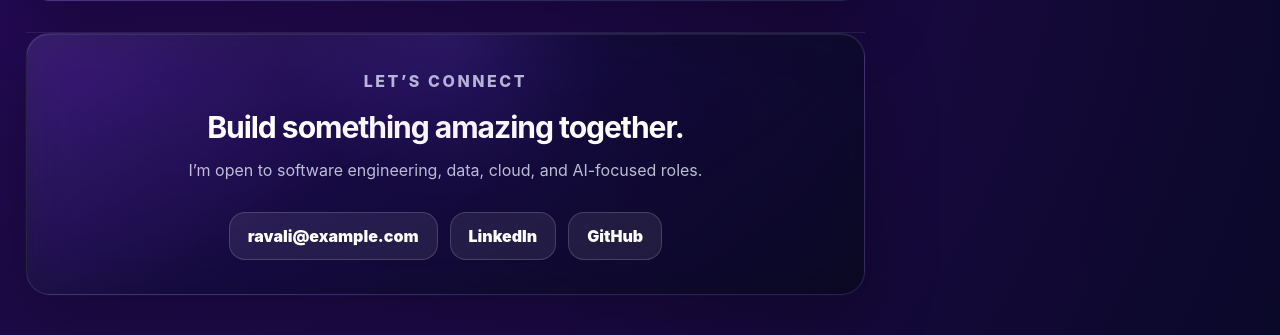
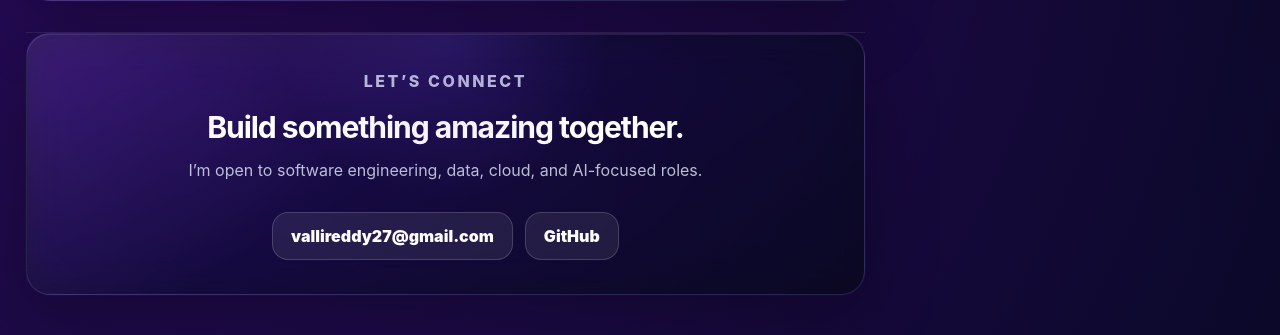
Before and after one commit to ravalireddy-24/Portfolio, a Flask app: page /portfolio in a window 1280 px wide. Shown: the part 4287-4622 px from the top of the page. Run offline with Flask 3, Linux system fonts and the light colour scheme.

Commit message:
Changes in second  page added education

```diff
--- a/static/js/script.js
+++ b/static/js/script.js
@@ -32,17 +32,21 @@ const INTENT_DEFINITIONS = {
 const GENERIC_WORDS = new Set(["tell", "show", "please", "can", "could", "would", "like", "want", "me", "you", "your", "her", "his", "the", "a", "an", "i", "to", "about", "where", "what", "how", "does", "do", "is", "are", "ravali"]);
 const SECTION_SCRIPTS = {
   home: "Taking you back to the home page.",
-  overview: "Welcome to Ravali’s professional workspace dashboard. Explore career stats, experience, projects, skills, credentials, achievements, and contact.",  about: "Hi, welcome to Ravali’s detailed portfolio. I can guide you through experience, projects, skills, certifications, education, and contact.",
+  overview: "Welcome to Ravali’s professional workspace dashboard. Explore career stats, experience, projects, skills, achievements, and contact.",  about: "Hi, welcome to Ravali’s detailed portfolio. I can guide you through experience, projects, skills, certifications, education, and contact.",
   experience: "Ravali builds full-stack applications, data workflows, cloud services, APIs, and automation.",  projects: "Ravali’s projects include AI features, Flask and React apps, dashboards, cloud integrations, and automation.",
   skills: "Ravali works with Python, Java, JavaScript, React, Flask, SQL, AWS, REST APIs, HTML, CSS, Git, and AI tools.",
   contact: "You can contact Ravali through email, LinkedIn, or GitHub for software, data, cloud, and AI-focused roles.",
-  certifications: "Ravali continues to build credentials across software engineering, cloud, data, and applied AI topics.",
-  education: "Ravali’s education supports programming fundamentals, databases, systems thinking, and analytical problem solving."};
+  education: "Ravali completed a Master's in Data Science and Artificial Intelligence from Campbellsville University, a Master's in Computer Science from Northwest Missouri State University, and a Bachelor's in Computer Science from JNTU."};
 
 const LANDING_SCRIPTS = {
   portfolio: "Opening Ravali’s portfolio. You can ask about experience, projects, skills, certifications, education, or contact.",
-  contact: "You can contact Ravali by email, LinkedIn, or GitHub from this portfolio.",
+  contact: "You can contact Ravali by email,GitHub or from this portfolio.",
+  about: "Ravali is a Software Engineer and Senior Data Engineer with over five years of experience building scalable cloud platforms, modern data solutions, and AI-powered applications using Azure, Databricks, AWS, Python, and Spark.",
+  projects: "Ravali’s projects include AI portfolio features, Flask and React applications, dashboards, cloud integrations, and automation workflows.",
+  skills: "Ravali works with Python, Java, JavaScript, React, Flask, SQL, Azure, AWS, Databricks, PySpark, REST APIs, Git, and AI tools.",
+  experience: "Ravali has over 5+ years of experience building ETL pipelines, cloud data platforms, full-stack applications, APIs, and automation solutions.",
   welcome: "Hi, I’m Ravali’s voice assistant. Say portfolio to explore the details"
+
 };
 const avatarShell = document.getElementById("avatarShell");
 const assistantAvatar = document.getElementById("assistantAvatar");
@@ -340,6 +344,7 @@ function runCommand(sectionId) {
 
   const section = document.getElementById(sectionId);
   const script = SECTION_SCRIPTS[sectionId] || SECTION_SCRIPTS.about;
+    const label = section?.dataset.sectionTitle || sectionId.charAt(0).toUpperCase() + sectionId.slice(1);
   console.log("action executed", sectionId);
   if (section) scrollToSection(sectionId);
   updateAssistant(label, script, "Thinking...");
--- a/templates/index.html
+++ b/templates/index.html
@@ -30,7 +30,7 @@
 
              <div class="landing-hero-grid">
         <div class="landing-copy">
-          <p class="availability-badge">🟢 OPEN TO WORK • SOFTWARE | AI | DATA ENGINEER</p>
+          <p class="availability-badge"> SOFTWARE | AI | DATA ENGINEER</p>
           <p class="hello-line">Hi, I’m</p>
           <h1 id="landing-title">Ravali N</h1>
           <p class="role">Software Engineer <span>•</span> AI &amp; Data Engineer</p>
@@ -58,7 +58,6 @@
             <video id="landingAvatarVideo" class="professional-photo" muted playsinline preload="metadata" aria-label="Ravali professional photo animation">
               <source src="{{ url_for('static', filename='images/avatar.webm') }}" type="video/webm" />
             </video>
-            <div class="open-chip"><span></span> Open to Work</div>
             <div class="stats-card" aria-label="Career highlights">
               <div><strong>5+</strong><span>Years<br />Experience</span></div>
           <div><strong>20+</strong><span>Projects<br />Delivered</span></div>
--- a/templates/portfolio.html
+++ b/templates/portfolio.html
@@ -278,7 +278,7 @@
             </div>
           </article>
         </section>
-        <section id="contact" class="section dashboard-section contact-row" data-section-title="Contact"><article class="dashboard-card contact-dashboard reveal-card"><p class="eyebrow">Let’s connect</p><h2>Build something amazing together.</h2><p>I’m open to software engineering, data, cloud, and AI-focused roles.</p><div class="contact-links"><a href="mailto:ravali@example.com">ravali@example.com</a><a href="https://www.linkedin.com/" target="_blank" rel="noreferrer">LinkedIn</a><a href="https://github.com/" target="_blank" rel="noreferrer">GitHub</a></div></article></section>
+        <section id="contact" class="section dashboard-section contact-row" data-section-title="Contact"><article class="dashboard-card contact-dashboard reveal-card"><p class="eyebrow">Let’s connect</p><h2>Build something amazing together.</h2><p>I’m open to software engineering, data, cloud, and AI-focused roles.</p><div class="contact-links"><a href="mailto:ravali@example.com">vallireddy27@gmail.com</a><a href="https://github.com/ravalireddy-24" target="_blank" rel="noreferrer">GitHub</a></div></article></section>
       </div>
       <aside id="assistantPanel" class="assistant-panel dashboard-assistant" aria-label="Portfolio avatar assistant">
         <div id="avatarShell" class="avatar-shell is-idle" aria-label="Interactive AI avatar" data-avatar-state="idle"><div class="avatar-halo" aria-hidden="true"></div><div class="avatar-loader" aria-hidden="true"></div><div class="listening-ripples" aria-hidden="true"><span></span><span></span><span></span></div><div class="avatar-image-wrap"><video id="assistantAvatar" class="assistant-avatar" muted playsinline preload="metadata" aria-label="Animated AI assistant avatar"><source src="{{ url_for('static', filename='images/avatar.webm') }}" type="video/webm" />Your browser does not support the avatar video.</video></div><div class="avatar-state-chip" aria-hidden="true"><span class="state-dot"></span><span id="avatarStatusLabel">Ready</span></div></div>
```
